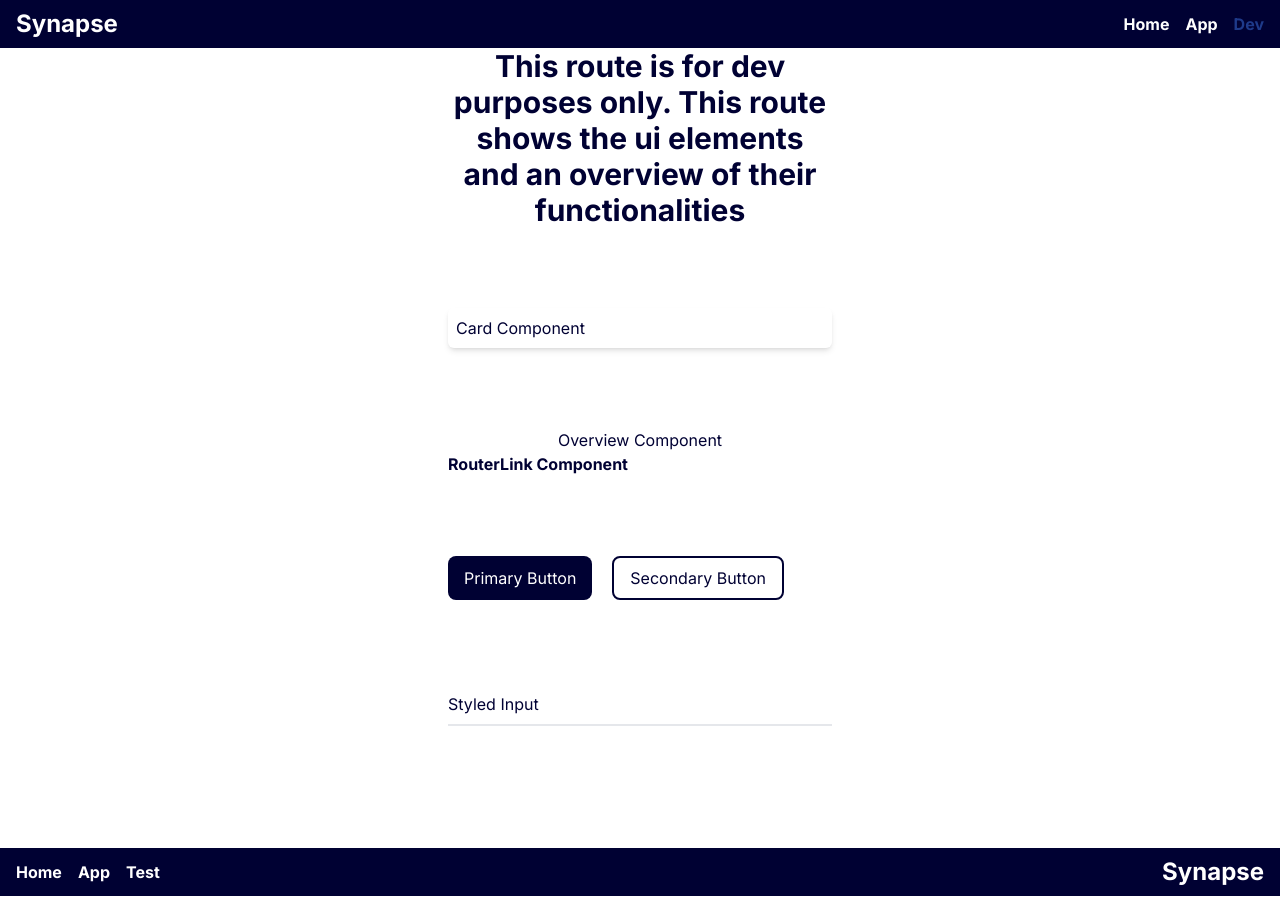
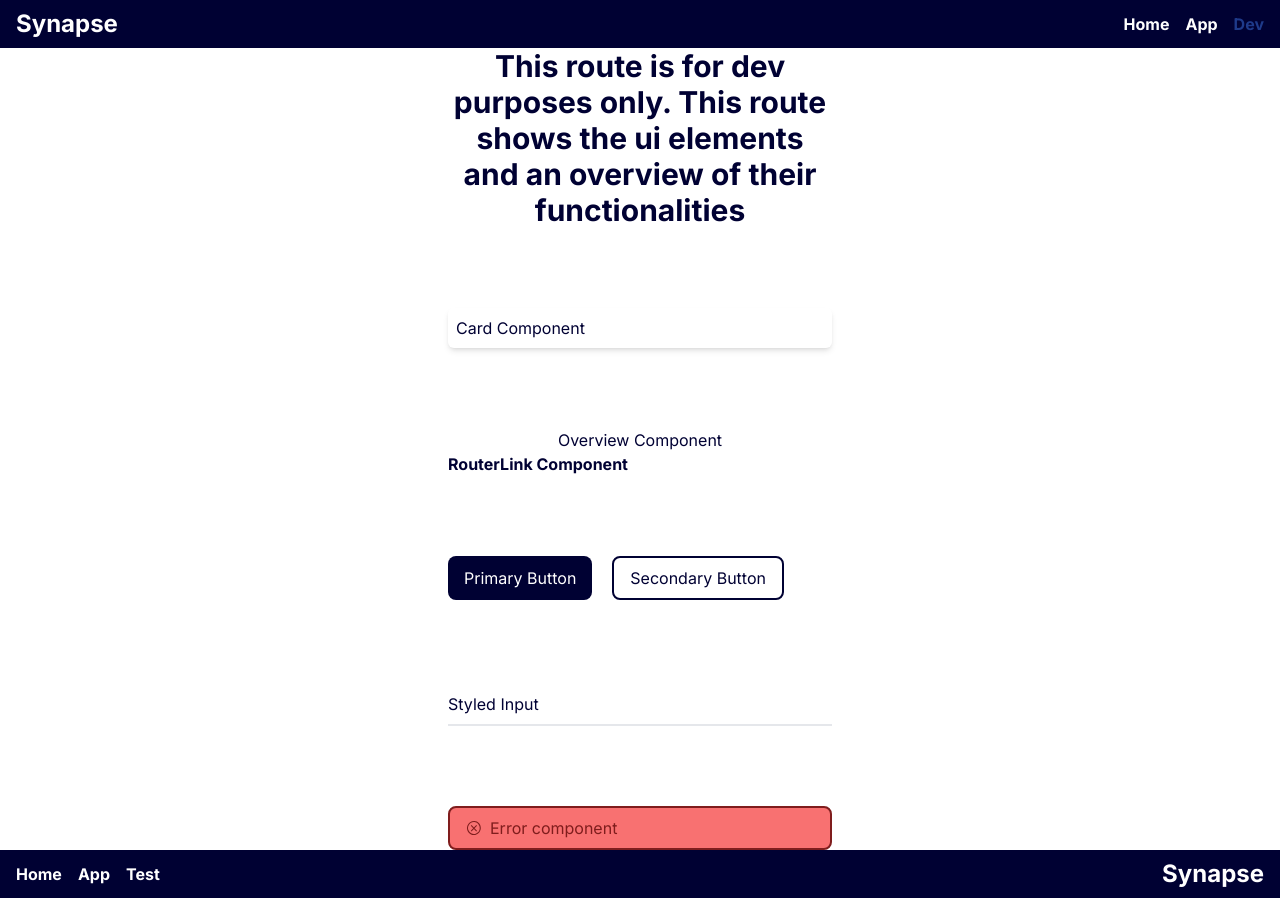
Before and after one commit to rintendou/Synapse, a React (Vite) app in the folder client/: page /dev in a window 1280 px wide. Built offline with nearby package versions, Linux system fonts and the light colour scheme.

Commit message:
Implement the Error ui component

```diff
--- a/client/src/components/routes/dev/Dev.tsx
+++ b/client/src/components/routes/dev/Dev.tsx
@@ -1,4 +1,5 @@
 import Card from "../../ui/Card"
+import Error from "../../ui/Error"
 import Overview from "../../ui/Overview"
 import RouterLink from "../../ui/RouterLink"
 import StyledButton from "../../ui/StyledButton"
@@ -38,6 +39,8 @@ const Dev = () => {
       </div>
 
       <StyledInput name="Styled Input" type="text" placeholder="Styled Input" />
+
+      <Error error="Error component" />
     </div>
   )
 }
--- /dev/null
+++ b/client/src/components/ui/Error.tsx
@@ -0,0 +1,28 @@
+type Props = {
+  error: string
+}
+
+const Error = ({ error }: Props) => {
+  return (
+    <div className="flex flex-row items-center gap-2 text-red-900 border-2 border-red-900 bg-red-400 rounded-lg px-4 py-2">
+      <svg
+        stroke="currentColor"
+        fill="currentColor"
+        strokeWidth="0"
+        viewBox="0 0 16 16"
+        height="1em"
+        width="1em"
+        xmlns="http://www.w3.org/2000/svg"
+      >
+        <path
+          fillRule="evenodd"
+          clipRule="evenodd"
+          d="M8.6 1c1.6.1 3.1.9 4.2 2 1.3 1.4 2 3.1 2 5.1 0 1.6-.6 3.1-1.6 4.4-1 1.2-2.4 2.1-4 2.4-1.6.3-3.2.1-4.6-.7-1.4-.8-2.5-2-3.1-3.5C.9 9.2.8 7.5 1.3 6c.5-1.6 1.4-2.9 2.8-3.8C5.4 1.3 7 .9 8.6 1zm.5 12.9c1.3-.3 2.5-1 3.4-2.1.8-1.1 1.3-2.4 1.2-3.8 0-1.6-.6-3.2-1.7-4.3-1-1-2.2-1.6-3.6-1.7-1.3-.1-2.7.2-3.8 1-1.1.8-1.9 1.9-2.3 3.3-.4 1.3-.4 2.7.2 4 .6 1.3 1.5 2.3 2.7 3 1.2.7 2.6.9 3.9.6zM7.9 7.5L10.3 5l.7.7-2.4 2.5 2.4 2.5-.7.7-2.4-2.5-2.4 2.5-.7-.7 2.4-2.5-2.4-2.5.7-.7 2.4 2.5z"
+        ></path>
+      </svg>
+      <h1>{error}</h1>
+    </div>
+  )
+}
+
+export default Error
```
